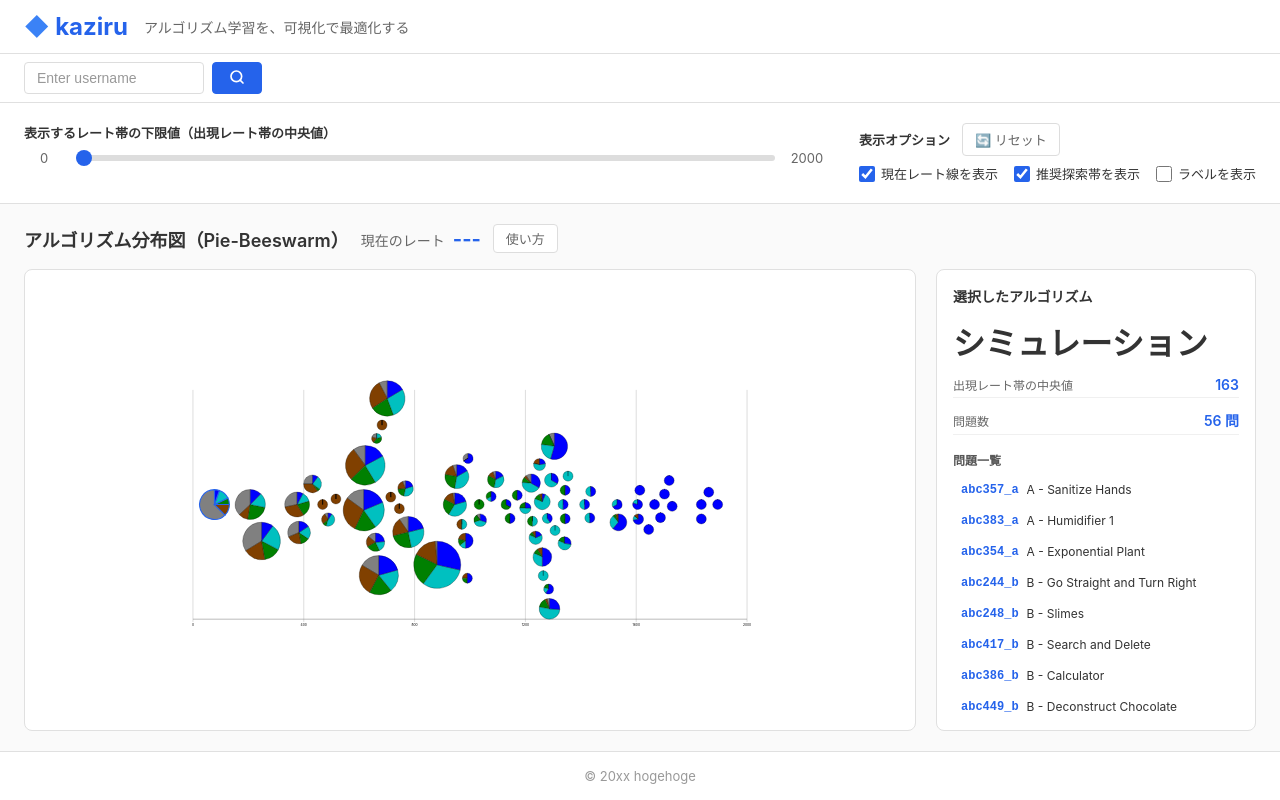
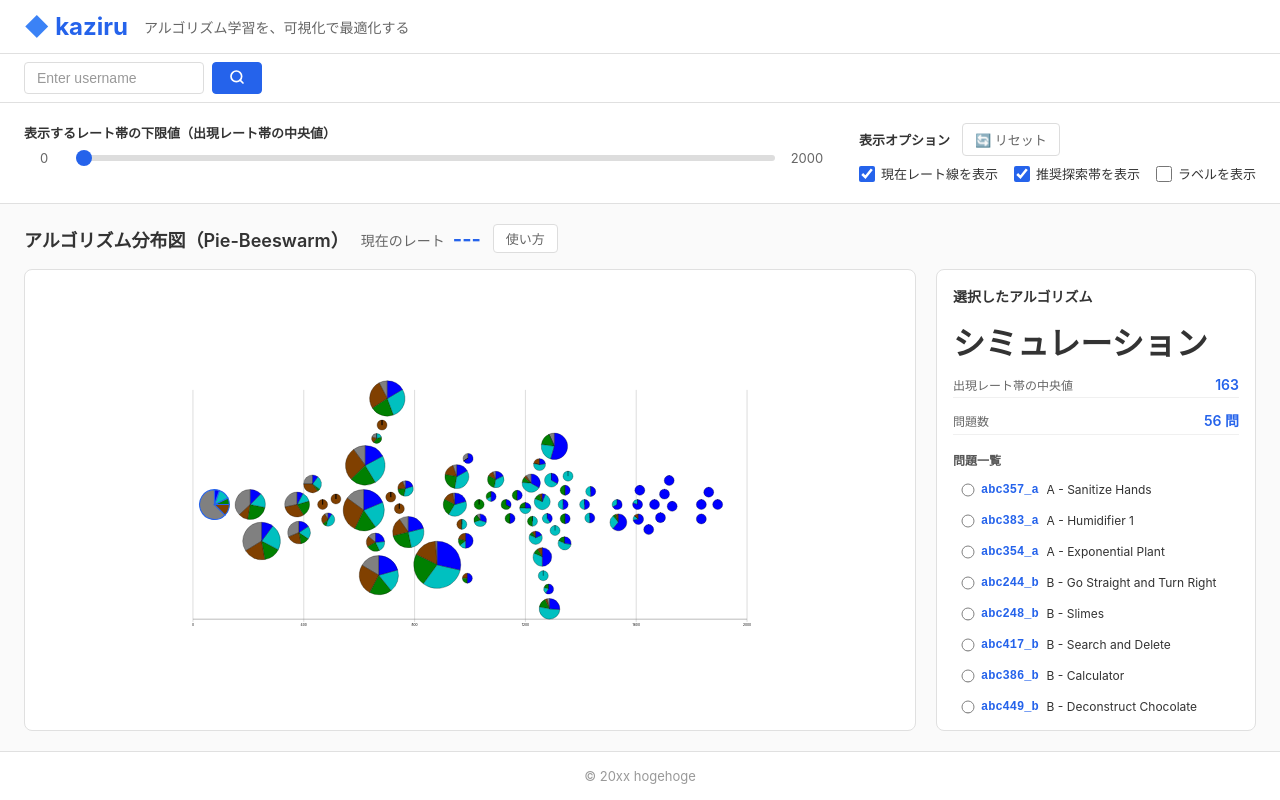
Before and after one commit to vdslab/theme2026-kaziru, a React (Vite) app: page / in a window 1280 px wide. Built offline with nearby package versions, Linux system fonts and the light colour scheme.

Commit message:
feat: Diffを示す円を表示するように

```diff
--- a/src/components/AlgorithmCard.jsx
+++ b/src/components/AlgorithmCard.jsx
@@ -1,3 +1,5 @@
+import DiffCircle from "./DiffCircle/DiffCircle";
+
 export default function AlgorithmCard({ algo, problems, submissionsMap }) {
   const getProblemStatusClass = (problemId) => {
     const status = submissionsMap.get(problemId);
@@ -35,6 +37,7 @@ export default function AlgorithmCard({ algo, problems, submissionsMap }) {
               rel="noopener noreferrer"
               className={`problem-item ${getProblemStatusClass(problem.problem_id)}`}
             >
+              <DiffCircle difficulty={problem.difficulty} diffBand={problem.diff_band} />
               <span className="problem-id">{problem.problem_id}</span>
               <span className="problem-title">{problem.title}</span>
             </a>
--- /dev/null
+++ b/src/components/DiffCircle/DiffCircle.jsx
@@ -0,0 +1,68 @@
+const BAND_COLORS = {
+    "0-399": "#808080",
+    "400-799": "#804000",
+    "800-1199": "#008000",
+    "1200-1599": "#00C0C0",
+    "1600-1999": "#0000FF",
+    "2000-2399": "#C0C000",
+    "2400-2799": "#FF8000",
+    "2800-3199": "#FF0000",
+};
+
+export default function DiffCircle({ difficulty, diffBand }) {
+    const hasDifficulty = difficulty != null && diffBand;
+
+
+    let ratio = 0;
+    let color = "#ccc";
+    if (hasDifficulty) {
+        const [low, high] = diffBand.split("-").map(Number);
+        const bandRange = high - low;
+        const clamped = Math.max(low, Math.min(high, difficulty));
+        ratio = bandRange > 0 ? (clamped - low) / bandRange : 0;
+        color = BAND_COLORS[diffBand] || "#808080";
+    }
+
+    const size = 14;
+    const cx = size / 2;
+    const cy = size / 2;
+    const r = size / 2 - 1;
+    const clipId = `diff-clip-${Math.random().toString(36).slice(2, 8)}`;
+
+    const filledHeight = ratio * size;
+    const fillY = size - filledHeight;
+
+    return (
+        <svg
+            width={size}
+            height={size}
+            viewBox={`0 0 ${size} ${size}`}
+            className="diff-circle"
+            style={{ flexShrink: 0, display: "block" }}
+        >
+            <defs>
+                <clipPath id={clipId}>
+                    <circle cx={cx} cy={cy} r={r} />
+                </clipPath>
+            </defs>
+            <circle
+                cx={cx}
+                cy={cy}
+                r={r}
+                fill="none"
+                stroke={hasDifficulty ? color : "#d0d0d0"}
+                strokeWidth="1"
+            />
+            {hasDifficulty && (
+                <rect
+                    x={0}
+                    y={fillY}
+                    width={size}
+                    height={filledHeight}
+                    fill={color}
+                    clipPath={`url(#${clipId})`}
+                />
+            )}
+        </svg>
+    );
+}
--- a/style.css
+++ b/style.css
@@ -472,6 +472,11 @@ body {
   background-color: #ffe082;
 }
 
+.problem-item .diff-circle {
+  flex-shrink: 0;
+  margin-right: 6px;
+}
+
 .problem-id {
   font-family: monospace;
   color: #2563eb;
```
